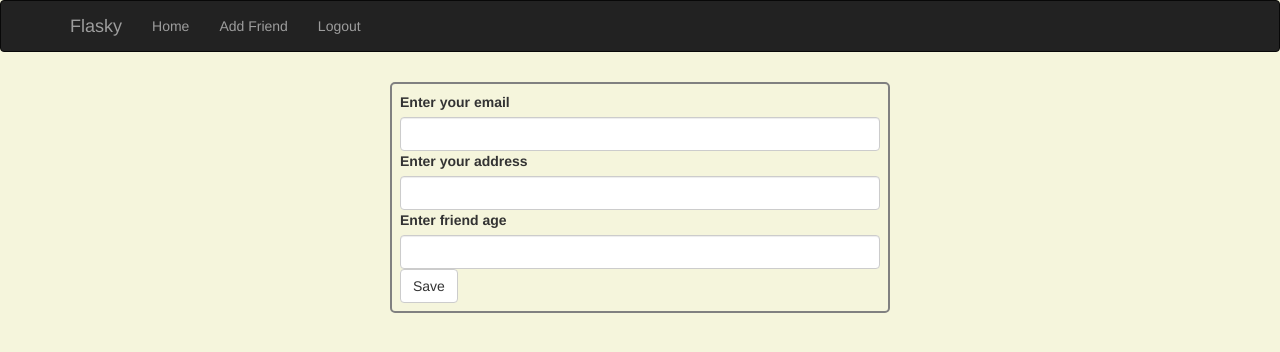
After one commit to KariR61/PythonFlask, a Flask app: page /friends in a window 1280 px wide. The commit adds this page. Shown: the top 352 px of the page. Run offline with Flask 2, Linux system fonts and the light colour scheme; a user stored in the database is signed in; some libraries are stand-ins or nearby versions.

Commit message:
new files

```diff
--- a/app/db_models.py
+++ b/app/db_models.py
@@ -5,10 +5,12 @@ class Users(db.Model):
     id= db.Column(db.Integer,primary_key=True)
     email = db.Column(db.String(128),unique=True)
     passw = db.Column(db.String(128))
-
+    friends = db.relationship('Friends',backref='user',lazy='dynamic')
     def __init__(self,email, passw):
         self.email = email
         self.passw = passw
+    def __str__(self):
+        return self.email + '' + self.passw + '' + str(self.id)
 
 class Friends(db.Model):
     id = db.Column(db.Integer, primary_key = True)
--- a/app/forms.py
+++ b/app/forms.py
@@ -1,6 +1,6 @@
 from flask.ext.wtf import Form
-from wtforms import StringField,PasswordField,SubmitField
-from wtforms.validators import Required,Email
+from wtforms import StringField,PasswordField,SubmitField,IntegerField
+from wtforms.validators import Required,Email,NumberRange
 
 class LoginForm(Form):
     email = StringField('Enter your email',validators=[Required(),Email()])
@@ -11,3 +11,9 @@ class RegisterForm(Form):
     email = StringField('Enter your email',validators=[Required(),Email()])
     passw = PasswordField('Enter password',validators=[Required()])
     submit = SubmitField('Register')
+
+class FriendForm(Form):
+    name = StringField('Enter your email',validators=[Required()])
+    address = StringField('Enter your address',validators=[Required()])
+    age = IntegerField('Enter friend age',validators=[Required(),NumberRange(min=0,max=155,message="Enter value between 0-115")])
+    submit = SubmitField('Save')
--- a/app/routers.py
+++ b/app/routers.py
@@ -1,8 +1,8 @@
 from app import app
 #render_template gives you access to Jinja2 template engine
-from flask import render_template,request, make_response,flash,redirect
-from app.forms import LoginForm,RegisterForm
-from app.db_models import Users
+from flask import render_template,request, make_response,flash,redirect,session
+from app.forms import LoginForm,RegisterForm,FriendForm
+from app.db_models import Users,Friends
 from app import db
 
 @app.route('/',methods=['GET','POST'])
@@ -10,17 +10,28 @@ def index():
     login = LoginForm()
     #Check if get method
     if request.method == 'GET':
-        return render_template('template_index.html',form=login)
+        return render_template('template_index.html',form=login,isLogged=False)
     else:
         #check if form data is valid
         if login.validate_on_submit():
-            print(login.email.data)
-            print(login.passw.data)
-            return render_template('template_user.html')
+            #Check if corret username and password
+            user = Users.query.filter_by(email=login.email.data).filter_by(passw=login.passw.data)
+            if user.count() == 1:
+                print(user[0])
+                session['user_id'] = user[0].id
+                session['isLogged'] = True
+                #Tapa 1
+                friends = Friends.query.filter_by(user_id=user[0].id)
+                print(friends)
+                return render_template('template_user.html',isLogged=True,friends=friends)
+            else:
+                flash('Wrong email or password')
+                return render_template('template_index.html',form=login,isLogged=False)
         #form data was not valid
         else:
             flash('Give proper imformation to email and password fields!')
-            return render_template('template_index.html',form=login)
+            return render_template('template_index.html',form=login,isLogged=False)
+
 
 @app.route('/user/<name>')
 def user(name):
@@ -33,24 +44,65 @@ def userParams():
     name = request.args.get('name')
     return render_template('template_user.html',name=name)
 
+
 @app.route('/register',methods=['GET','POST'])
 def register():
     register = RegisterForm()
     #Check if get method
     if request.method == 'GET':
-        return render_template('template_register.html',form=register)
+        return render_template('template_register.html',form=register,isLogged=False)
     else:
         #check if form data is valid
         if register.validate_on_submit():
             user = Users(register.email.data,register.passw.data)
-            db.session.add(user)
-            db.session.commit()
-            flash("Name {0} registered.".format(register.email.data).format("hei"))
+            try:
+                db.session.add(user)
+                db.session.commit()
+            except:
+                db.session.rollback()
+                flash('Username allready in use')
+                return render_template('template_register.html',form=register,isLogged=False)
+            flash("Name {0} registered.".format(register.email.data))
             return redirect('/')
         #form data was not valid
         else:
             flash('Give proper imformation to email and password fields!')
-            return render_template('template_register.html',form=register)
+            return render_template('template_register.html',form=register,isLogged=False)
+
+
+
+@app.route('/friends',methods=['GET','POST'])
+def friends():
+    #Check that user has logged in before you let execute this route
+    if not('isLogged' in session) or (session['isLogged'] == False):
+        return redirect('/')
+    form = FriendForm()
+    if request.method == 'GET':
+        return render_template('template_friends.html',form=form,isLogged=True)
+    else:
+        if form.validate_on_submit():
+            temp = Friends(form.name.data,form.address.data,form.age.data,session['user_id'])
+            db.session.add(temp)
+            db.session.commit()
+            #Tapa 2
+            user = Users.query.get(session['user_id'])
+            print(user.friends)
+            return render_template('template_user.html',isLogged=True,friends=user.friends)
+        else:
+            flash('Give proper values to all fields')
+            return render_template('template_friends.html',form=form,isLogged=True)
+
+
+@app.route('/logout')
+def logout():
+    #delete user session (clear all values)
+    session.clear()
+    return redirect('/')
+
+
+
+
+
 
 
 #this is comment also, but you cn use only one line
--- a/app/templates/navbar.html
+++ b/app/templates/navbar.html
@@ -12,8 +12,13 @@
 	</div>
         <div class="navbar-collapse collapse">
                 <ul class="nav navbar-nav">
-                    <li><a href="/">Home</a></li>
-                    <li><a href="/register">Register</a></li>
+                    {% if isLogged == False %}
+                        <li><a href="/register">Register</a></li>
+                    {% else %}
+                        <li><a href="/">Home</a></li>
+                        <li><a href="/friends">Add Friend</a></li>
+                        <li> <a href="/logout">Logout</a></li>
+                    {% endif %}
                 </ul>
         </div>
 	</div>
--- /dev/null
+++ b/app/templates/template_friends.html
@@ -0,0 +1,39 @@
+{#In this fle all variables inside {{}} will be#}
+{#replaced by Jinj2 template engine with actual data#}
+
+{% extends 'base.html' %}
+{% block title %}Add Friend {% endblock %}
+{% block head %}
+    {{super()}}
+    <style>
+        .my_container{
+
+            width: 500px;
+            margin: 30px auto;
+            padding: 8px;
+            border: 2px solid gray;
+            border-radius: 5px;
+            background-color: beige;
+        }
+    </style>
+{% endblock %}
+{% block navbar %}{{super()}}{% endblock %}
+{% block body %}
+    {# call super() if you want to include code from base.html template #}
+    {{super()}}
+    <div class="my_container">
+        <form action="/friends" method="POST">
+            {{ form.csrf_token }}
+            {{ form.name.label }}
+            {{ form.name(class='form-control') }}
+
+            {{ form.address.label }}
+            {{ form.address(class='form-control') }}
+
+            {{ form.age.label }}
+            {{ form.age(class='form-control') }}
+
+            {{form.submit(class='btn btn-default')}}
+        </form>
+    </div>
+{% endblock %}
```
Also changed, not shown: app/templates/template_user.html (+44 -1 lines), data.db.
